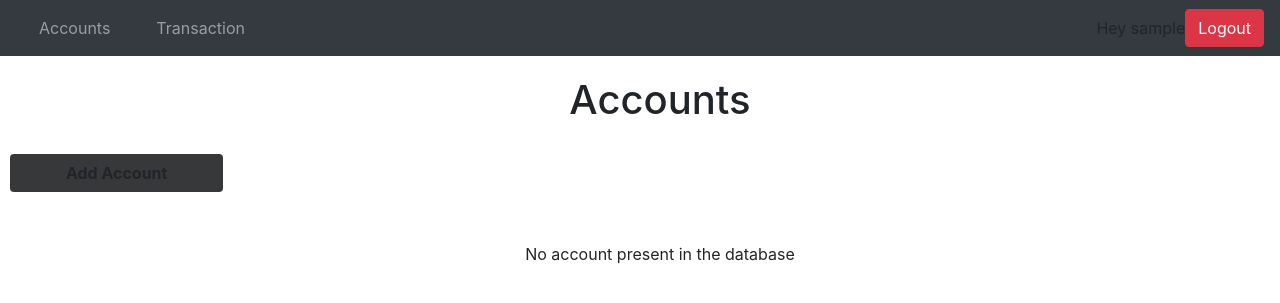
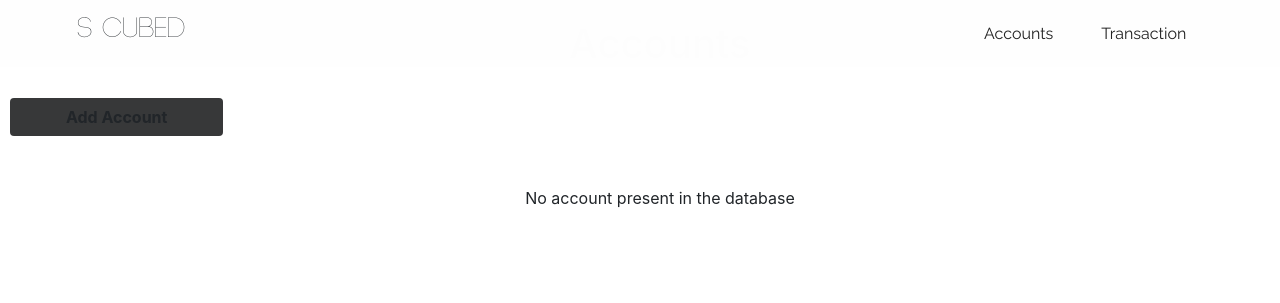
Before and after one commit to sakibsadmanshajib/Scubed_website, a Django app: page /finman/account/ in a window 1280 px wide. Shown: the top 303 px of the page. Run offline with Django 3.2, Linux system fonts and the light colour scheme; the visitor is signed in with stand-in values (Sample User, id 1); some libraries are stand-ins or nearby versions.

Commit message:
nav bar test

```diff
--- a/finance_management/templates/base.html
+++ b/finance_management/templates/base.html
@@ -8,7 +8,6 @@
     <meta name="viewport" content="width=device-width, initial-scale=1.0">
     <meta http-equiv="X-UA-Compatible" content="ie=edge">
     <link rel="stylesheet" href="https://stackpath.bootstrapcdn.com/bootstrap/4.2.1/css/bootstrap.min.css" integrity="sha384-GJzZqFGwb1QTTN6wy59ffF1BuGJpLSa9DkKMp0DgiMDm4iYMj70gZWKYbI706tWS" crossorigin="anonymous">
-    <title>FinMan - S Cubed</title>
     <link rel="shortcut icon" href="{% static 'favicon.ico' %}" type="image/ico">
 
     {% block head %}
@@ -24,7 +23,64 @@
 </head>
 <body>
 
-    <nav class="navbar navbar-expand navbar-dark bg-dark">
+    <div class="header">
+        <style>
+        /* header start */
+        @font-face{
+            font-family: CODE_regular;
+            src: url({% static 'fonts/CODE_Light.otf' %});
+        }
+        .header {
+        top: 0;
+        position: fixed;
+        width: 100%;
+        z-index: 10;
+        display: flex;
+        flex-direction: row;
+        background: #FEFEFEFE;
+        justify-content: space-between; }
+        .header .name {
+            margin-left: 4vw;
+            padding: .5em 1em;
+            font-family: CODE_regular;
+            font-size: 1.6em; }
+        .header .nav {
+            width: 25%;
+            display: flex;
+            align-self: center; }
+        .header .link {
+            position: relative;
+            z-index: 2;
+            padding: 1em 1.5em;
+            font-family: 'Raleway', sans-serif; }
+            .header .link a {
+                color: #222222;
+                text-decoration: none;
+                position: relative; }
+            .header .link a:after {
+                content: '';
+                background: black;
+                width: 0%;
+                height: 1px;
+                position: absolute;
+                top: 100%;
+                left: 0;
+                transition: .3s; }
+            .header .link a:hover:after {
+                width: 100%; }
+        </style>
+        <link href="https://fonts.googleapis.com/css?family=Raleway" rel="stylesheet">
+        <div class="name">
+            <h3>S Cubed</h3>
+        </div>
+        <div class="nav">
+            <div class="link"><a href="{% url 'finance_management:accounts' %}">Accounts</a></div>
+            <div class="link"><a href="{% url 'finance_management:transaction' %}">Transaction</a></div>
+            <!-- <div class="link"><a href="{% url 'finance_management:accounts' %}"> Contact </a></div> -->
+        </div>
+    </div>
+
+    <!-- <nav class="navbar navbar-expand navbar-dark bg-dark">
 
         <button class="navbar-toggler" type="button" data-toggle="collapse" data-target="#navbarSupportedContent" aria-controls="navbarSupportedContent" aria-expanded="false" aria-label="Toggle navigation">
             <span class="navbar-toggler-icon"></span>
@@ -42,7 +98,7 @@
             <div class="nav-item">Hey {{ request.user.username }}</div>
             <a class="btn btn-danger" href="{% url 'base:logout' %}">Logout</a>
         </div>
-    </nav>
+    </nav> -->
 
     {% if messages %}
         {% for message in messages %}
```
Also changed, not shown: static/fonts/CODE_Light.otf (added).
